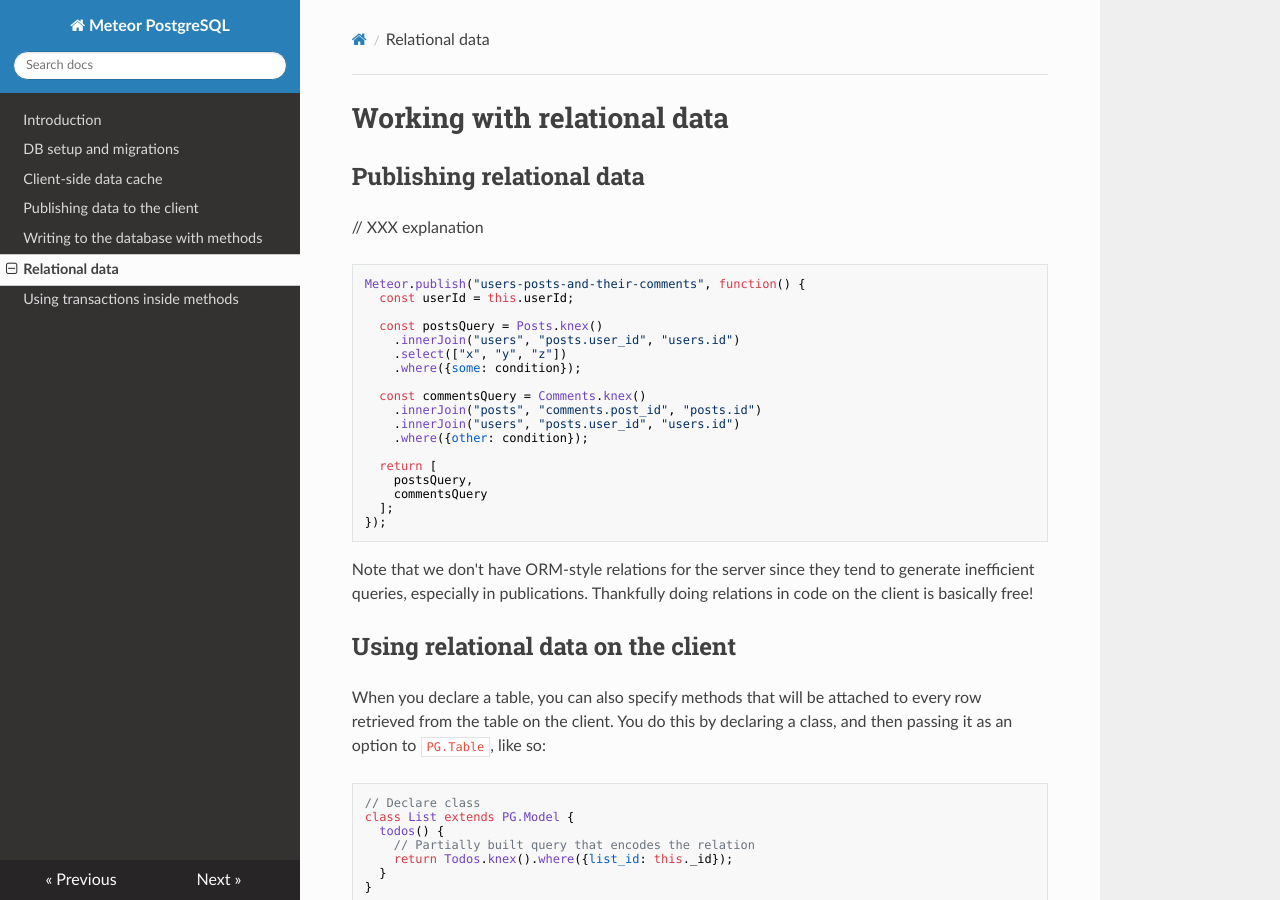
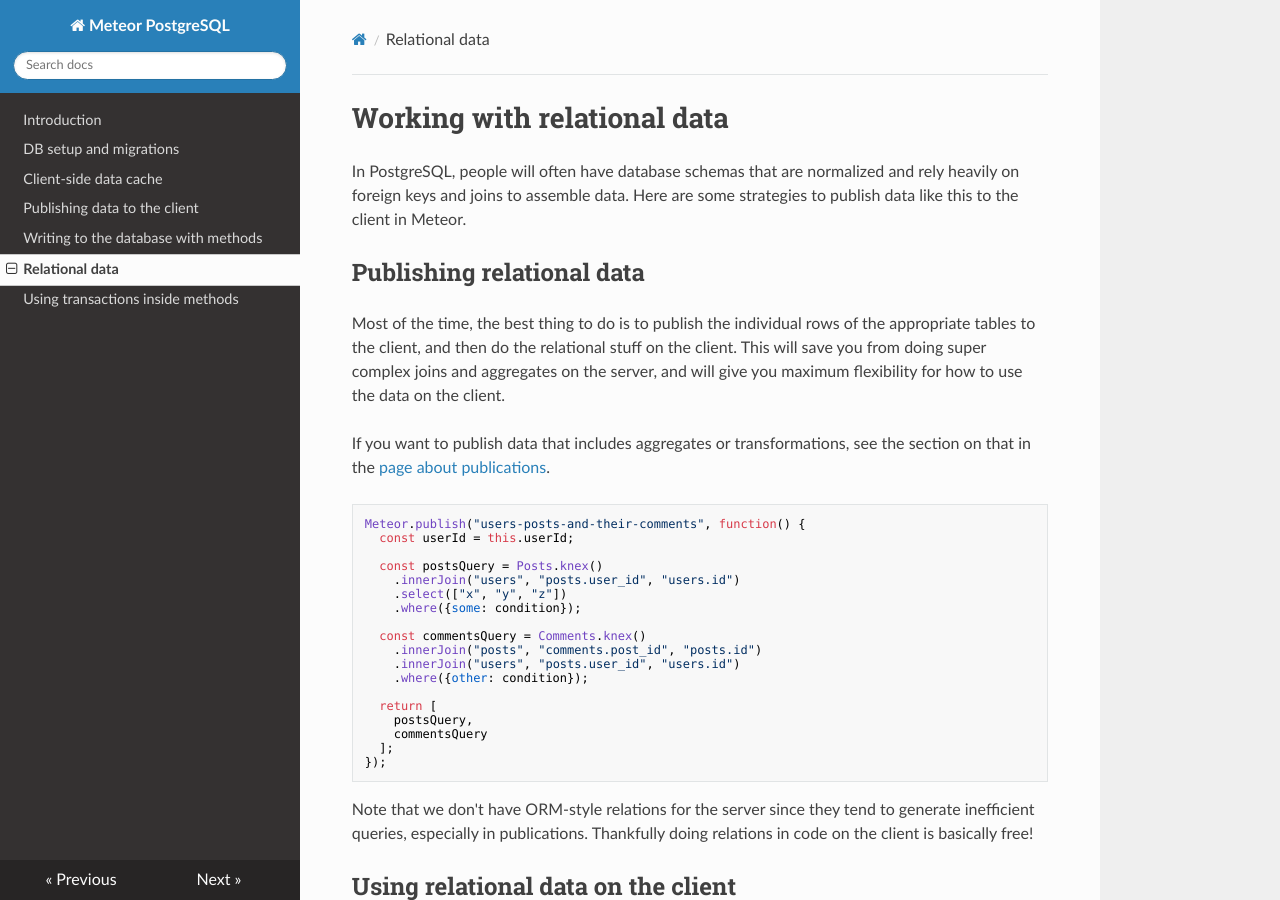
Before and after one commit to meteor/postgres-packages, an MkDocs documentation site: the page built from docs/relations.md, in a window 1280 px wide and 900 px high. Built offline with MkDocs 1.6.1, drawn with Linux system fonts in a browser that asks for light colours; nearby versions of some CDN libraries; old or Windows-style settings are respelled for this version of MkDocs.

Commit message:
Some more explanation

````diff
--- a/docs/relations.md
+++ b/docs/relations.md
@@ -1,8 +1,12 @@
 <h1>Working with relational data</h1>
+
+In PostgreSQL, people will often have database schemas that are normalized and rely heavily on foreign keys and joins to assemble data. Here are some strategies to publish data like this to the client in Meteor.
 
 ## Publishing relational data
 
-// XXX explanation
+Most of the time, the best thing to do is to publish the individual rows of the appropriate tables to the client, and then do the relational stuff on the client. This will save you from doing super complex joins and aggregates on the server, and will give you maximum flexibility for how to use the data on the client.
+
+If you want to publish data that includes aggregates or transformations, see the section on that in the [page about publications](publish.md).
 
 ```js
 Meteor.publish("users-posts-and-their-comments", function() {
````
